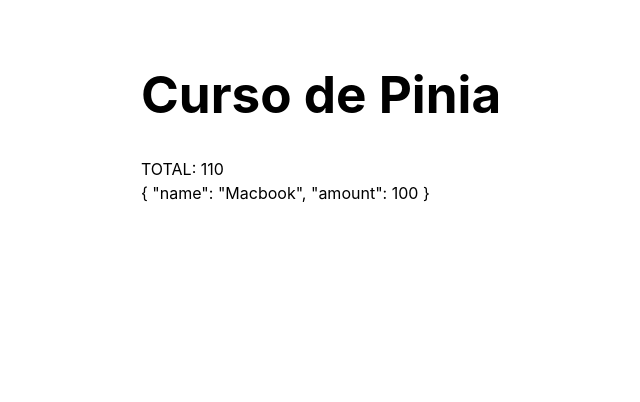
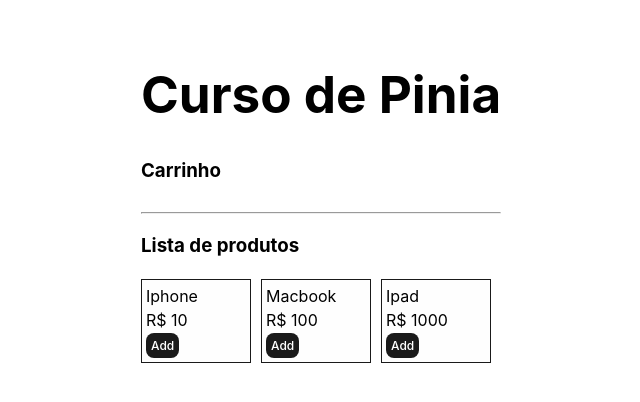
Before and after one commit to escolalaravue/pinia, a Vue app: page / in a window 1280 px wide. Shown: the top 402 px of the page, without its empty margins (231-871 px from the left). Built offline with nearby package versions, Linux system fonts and the light colour scheme.

Commit message:
Adicionando produto ao carrinho via action

```diff
--- a/src/App.vue
+++ b/src/App.vue
@@ -1,20 +1,80 @@
 <template>
   <div>
     <h1>Curso de Pinia</h1>
-    <div>
-      TOTAL: {{ total }}
+
+    <h3>Carrinho</h3>
+
+    <div class="cart">
+      <div
+          v-for="product in cartStore.products"
+          :key="product.name"
+          class="cart-item"
+      >
+        {{ product.name }} <br>
+        R$ {{ product.amount }} <br>
+        <button>Remover</button>
+      </div>
     </div>
-    {{ getProductByName('Macbook') }}
+
+    <hr>
+
+    <h3>Lista de produtos</h3>
+
+    <div class="cart">
+      <div
+          v-for="product in products"
+          :key="product.name"
+          class="cart-item"
+      >
+        {{ product.name }} <br>
+        R$ {{ product.amount }} <br>
+        <button @click="addToCart(product)">Add</button>
+      </div>
+    </div>
   </div>
 </template>
 
-<script>
+<script setup>
 import {useCartStore} from './store/cart.js';
-import {mapState} from 'pinia';
+import {ref} from 'vue';
 
-export default {
-  computed: {
-    ...mapState(useCartStore, ['total', 'getProductByName'])
+const cartStore = useCartStore();
+const products = ref([
+  {
+    id: 1,
+    name: 'Iphone',
+    amount: 10
   },
+  {
+    id: 2,
+    name: 'Macbook',
+    amount: 100
+  },
+  {
+    id: 3,
+    name: 'Ipad',
+    amount: 1000
+  }
+])
+
+function addToCart(product) {
+  cartStore.addProduct(product)
 }
 </script>
+
+<style>
+.cart {
+  display: flex;
+  gap: 10px;
+}
+.cart-item {
+  width: 100px;
+  padding: 4px;
+  background-color: #fefefe;
+  border: 1px solid #1a1a1a;
+}
+.cart-item button {
+  font-size: 12px;
+  padding: 4px;
+}
+</style>
--- a/src/store/cart.js
+++ b/src/store/cart.js
@@ -3,19 +3,15 @@ import {defineStore} from 'pinia';
 export const useCartStore = defineStore('cart', {
   state: () => ({
     address: {},
-    products: [
-      {
-        name: 'Iphone',
-        amount: 10
-      },
-      {
-        name: 'Macbook',
-        amount: 100
-      }
-    ]
+    products: []
   }),
   actions: {
-    addProduct() {},
+    addProduct(product) {
+      // AJAX
+      if (!this.products.some(o => o.id === product.id)) {
+        this.products.push(product)
+      }
+    },
     removeProduct() {}
   },
   getters: {
```
